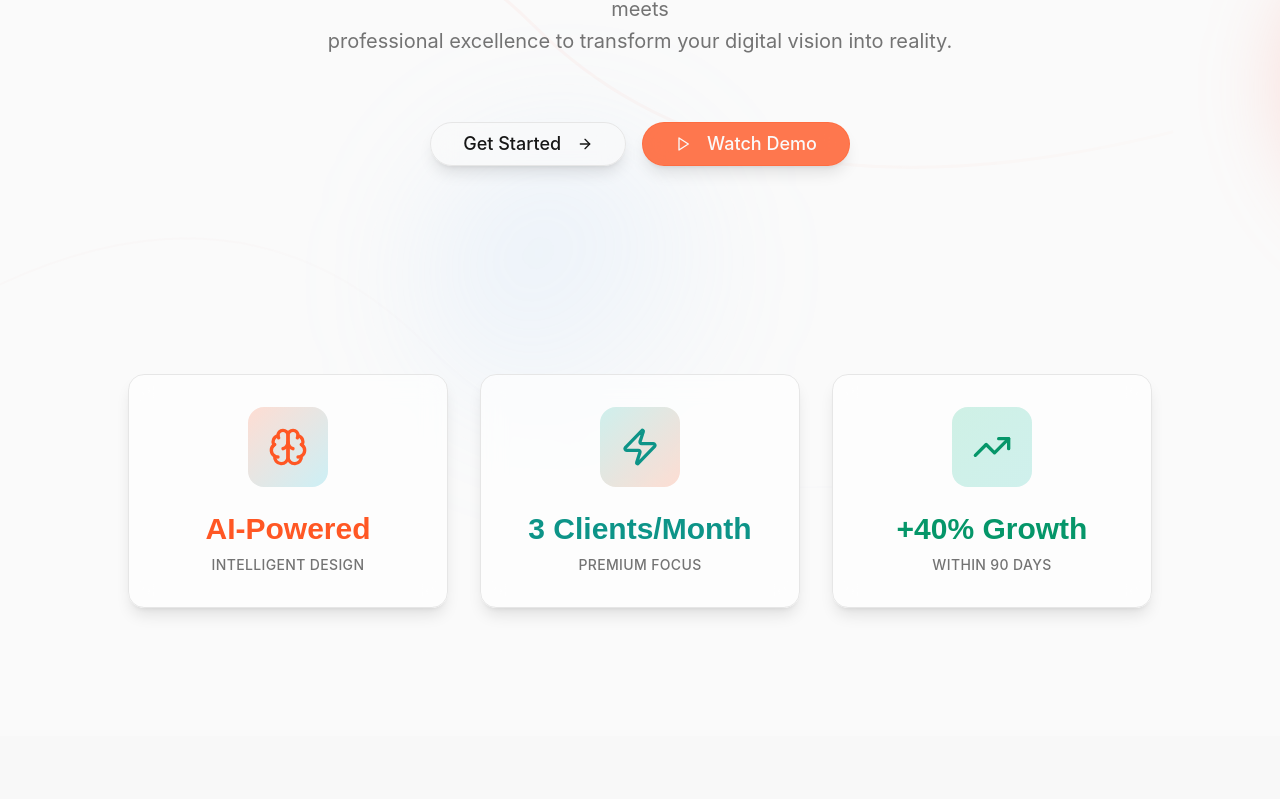
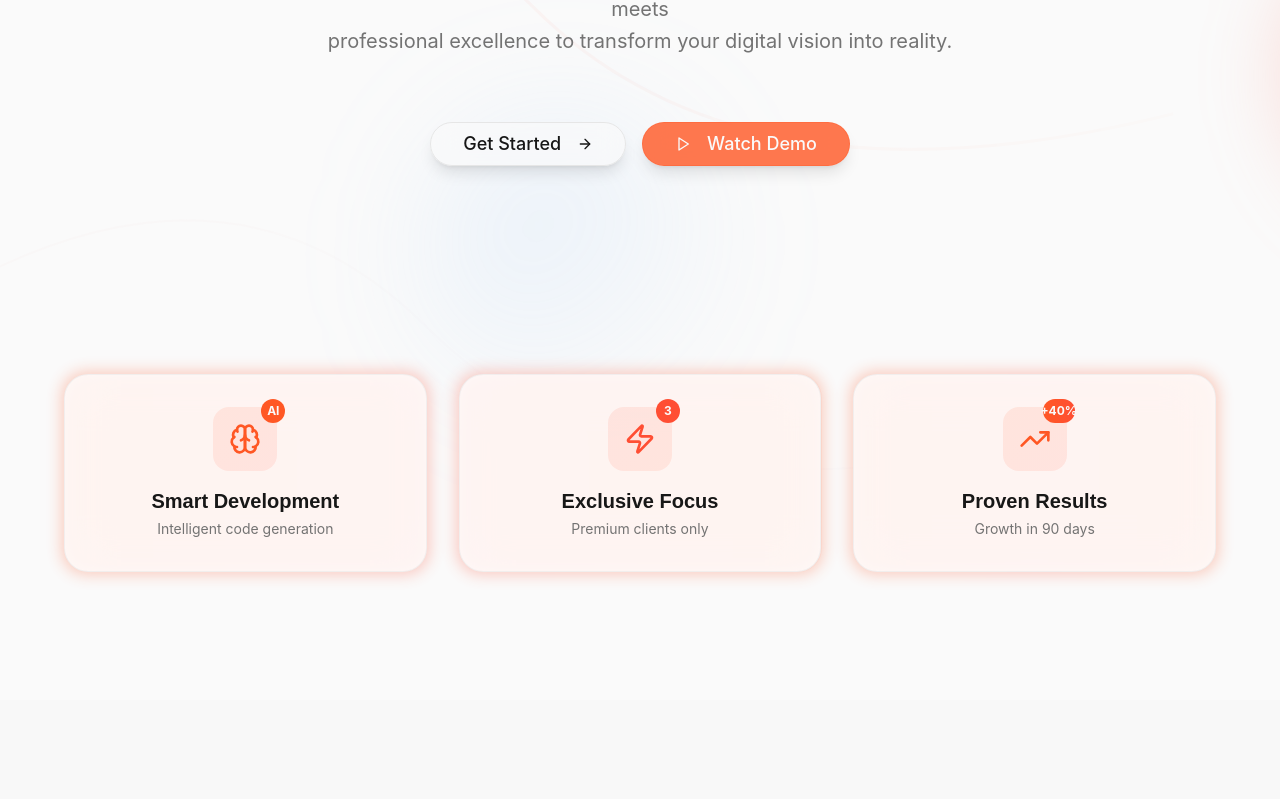
Before and after one commit to Delamain-Software-Solutions/delamain-software-solutions, a React (Vite) app: page / in a window 1280 px wide. Shown: the part 472-1271 px from the top of the page. Built offline with nearby package versions, Linux system fonts and the light colour scheme.

Commit message:
Update card design and color scheme
Updated card design to be more appealing and adjusted the color scheme to incorporate orange, aligning with the latest design preferences.

```diff
--- a/src/components/Hero.tsx
+++ b/src/components/Hero.tsx
@@ -97,45 +97,63 @@ const HeroSection = () => {
         </div>
 
         {/* Feature Cards */}
-        <div className="grid md:grid-cols-3 gap-8 mt-20 max-w-5xl mx-auto">
-          <div className="bg-card/60 dark:bg-white/10 backdrop-blur-md rounded-2xl p-8 shadow-lg border border-border dark:border-white/20 hover:scale-105 transition-all duration-300 group">
-            <div className="w-20 h-20 bg-gradient-to-br from-primary/20 to-cyan-500/20 rounded-2xl flex items-center justify-center mb-6 mx-auto group-hover:from-primary/30 group-hover:to-cyan-500/30 transition-all duration-300">
-              <Brain className="h-10 w-10 text-primary dark:text-cyan-400" />
+        <div className="grid md:grid-cols-3 gap-8 mt-20 max-w-6xl mx-auto">
+          <div className="relative group">
+            <div className="absolute -inset-0.5 bg-gradient-to-r from-primary to-accent rounded-3xl blur opacity-30 group-hover:opacity-50 transition duration-300"></div>
+            <div className="relative bg-card/80 dark:bg-card/40 backdrop-blur-xl rounded-3xl p-8 border border-border/50 dark:border-white/10 hover:border-primary/30 transition-all duration-300">
+              <div className="flex flex-col items-center text-center space-y-4">
+                <div className="relative">
+                  <div className="w-16 h-16 bg-gradient-to-br from-primary/10 to-accent/10 rounded-2xl flex items-center justify-center">
+                    <Brain className="h-8 w-8 text-primary" />
                   </div>
-            <div className="text-center">
-              <div className="text-3xl font-bold font-space-grotesk text-primary dark:text-cyan-400 mb-2">
-                AI-Powered
+                  <div className="absolute -top-2 -right-2 w-6 h-6 bg-primary rounded-full flex items-center justify-center">
+                    <span className="text-xs text-primary-foreground font-bold">AI</span>
                   </div>
-              <div className="text-sm text-muted-foreground dark:text-white/70 uppercase tracking-wide font-medium">
-                Intelligent Design
+                </div>
+                <div>
+                  <h3 className="text-xl font-bold font-space-grotesk text-foreground mb-1">Smart Development</h3>
+                  <p className="text-sm text-muted-foreground">Intelligent code generation</p>
+                </div>
               </div>
             </div>
           </div>
 
-          <div className="bg-card/60 dark:bg-white/10 backdrop-blur-md rounded-2xl p-8 shadow-lg border border-border dark:border-white/20 hover:scale-105 transition-all duration-300 group">
-            <div className="w-20 h-20 bg-gradient-to-br from-teal-500/20 to-primary/20 rounded-2xl flex items-center justify-center mb-6 mx-auto group-hover:from-teal-500/30 group-hover:to-primary/30 transition-all duration-300">
-              <Zap className="h-10 w-10 text-teal-600 dark:text-teal-400" />
+          <div className="relative group">
+            <div className="absolute -inset-0.5 bg-gradient-to-r from-accent to-primary rounded-3xl blur opacity-30 group-hover:opacity-50 transition duration-300"></div>
+            <div className="relative bg-card/80 dark:bg-card/40 backdrop-blur-xl rounded-3xl p-8 border border-border/50 dark:border-white/10 hover:border-accent/30 transition-all duration-300">
+              <div className="flex flex-col items-center text-center space-y-4">
+                <div className="relative">
+                  <div className="w-16 h-16 bg-gradient-to-br from-accent/10 to-primary/10 rounded-2xl flex items-center justify-center">
+                    <Zap className="h-8 w-8 text-accent" />
                   </div>
-            <div className="text-center">
-              <div className="text-3xl font-bold font-space-grotesk text-teal-600 dark:text-teal-400 mb-2">
-                3 Clients/Month
+                  <div className="absolute -top-2 -right-2 w-6 h-6 bg-accent rounded-full flex items-center justify-center">
+                    <span className="text-xs text-accent-foreground font-bold">3</span>
                   </div>
-              <div className="text-sm text-muted-foreground dark:text-white/70 uppercase tracking-wide font-medium">
-                Premium Focus
+                </div>
+                <div>
+                  <h3 className="text-xl font-bold font-space-grotesk text-foreground mb-1">Exclusive Focus</h3>
+                  <p className="text-sm text-muted-foreground">Premium clients only</p>
+                </div>
               </div>
             </div>
           </div>
 
-          <div className="bg-card/60 dark:bg-white/10 backdrop-blur-md rounded-2xl p-8 shadow-lg border border-border dark:border-white/20 hover:scale-105 transition-all duration-300 group">
-            <div className="w-20 h-20 bg-gradient-to-br from-emerald-500/20 to-teal-500/20 rounded-2xl flex items-center justify-center mb-6 mx-auto group-hover:from-emerald-500/30 group-hover:to-teal-500/30 transition-all duration-300">
-              <TrendingUp className="h-10 w-10 text-emerald-600 dark:text-emerald-400" />
+          <div className="relative group">
+            <div className="absolute -inset-0.5 bg-gradient-to-r from-primary via-accent to-primary rounded-3xl blur opacity-30 group-hover:opacity-50 transition duration-300"></div>
+            <div className="relative bg-card/80 dark:bg-card/40 backdrop-blur-xl rounded-3xl p-8 border border-border/50 dark:border-white/10 hover:border-primary/30 transition-all duration-300">
+              <div className="flex flex-col items-center text-center space-y-4">
+                <div className="relative">
+                  <div className="w-16 h-16 bg-gradient-to-br from-primary/10 to-accent/10 rounded-2xl flex items-center justify-center">
+                    <TrendingUp className="h-8 w-8 text-primary" />
                   </div>
-            <div className="text-center">
-              <div className="text-3xl font-bold font-space-grotesk text-emerald-600 dark:text-emerald-400 mb-2">
-                +40% Growth
+                  <div className="absolute -top-2 -right-2 w-8 h-6 bg-gradient-to-r from-primary to-accent rounded-full flex items-center justify-center">
+                    <span className="text-xs text-primary-foreground font-bold">+40%</span>
                   </div>
-              <div className="text-sm text-muted-foreground dark:text-white/70 uppercase tracking-wide font-medium">
-                Within 90 Days
+                </div>
+                <div>
+                  <h3 className="text-xl font-bold font-space-grotesk text-foreground mb-1">Proven Results</h3>
+                  <p className="text-sm text-muted-foreground">Growth in 90 days</p>
+                </div>
               </div>
             </div>
           </div>
```
Lines whose indentation alone changed are shown as unchanged.
